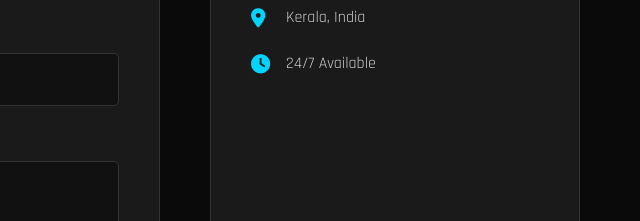
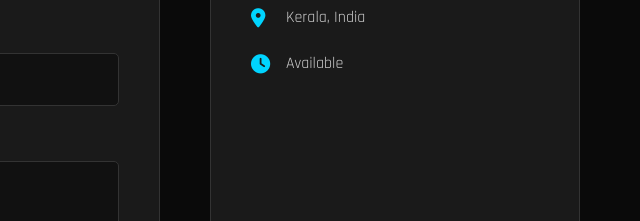
Before and after one commit to Shahamal7/Portfolio, a plain HTML site: page index.html in a window 1280 px wide. Shown: the part 5449-5670 px from the top of the page, 640-1280 px from the left. Drawn offline with Linux system fonts and the light colour scheme.

Commit message:
Update index.html

```diff
--- a/index.html
+++ b/index.html
@@ -276,7 +276,7 @@
                     </div>
                     <div class="info-item">
                         <i class="fas fa-clock"></i>
-                        <span>24/7 Available</span>
+                        <span>Available</span>
                     </div>
                 </div>
             </div>
```
